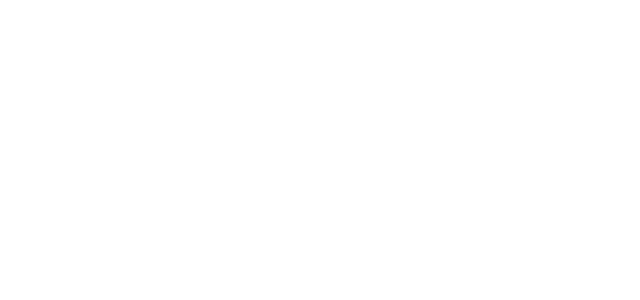
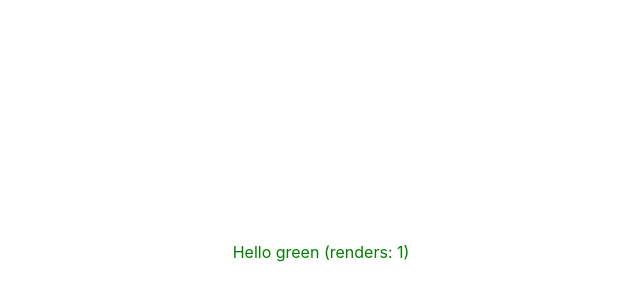
Before and after one commit to devikseong/example-react, a React (Vite) app: page /page6 in a window 1280 px wide. Before the commit this address had no page. Shown: the part 148-448 px from the top of the page, without its empty margins (319-959 px from the left). Built offline with nearby package versions, Linux system fonts and the light colour scheme.

Commit message:
feat: memozation 샘플

```diff
--- a/src/App.tsx
+++ b/src/App.tsx
@@ -14,6 +14,7 @@ import Index from './page';
 import Page3 from './page/advance/page3';
 import Page4 from './page/advance/page4';
 import Page5 from './page/advance/page5';
+import Page6 from './page/advance/page6';
 
 function App() {
   return <BrowserRouter>
@@ -24,6 +25,7 @@ function App() {
     <Route path="/page3" element={<Page3 />} />
     <Route path="/page4" element={<Page4 />} />
     <Route path="/page5" element={<Page5 />} />
+    <Route path="/page6" element={<Page6 />} />
   </Routes>
 </BrowserRouter>
 }
--- a/src/page/advance/page5.tsx
+++ b/src/page/advance/page5.tsx
@@ -10,12 +10,42 @@ const CountStateContext = createContext({
     setCount: () => {}
 } as TypeCountStateConatext)
 
+const Page5Component1 = () => {
+    const { count, setCount } = useContext(CountStateContext)
+
+    console.log("Page5Component1")
+    return (
+        <div>
+            {count}
+            <button onClick={() => setCount((c) => c + 1)}>
+                +1
+            </button>
+        </div>
+    )
+}
+
+const Page5Component2 = () => {
+    const { count, setCount } = useContext(CountStateContext)
+
+    console.log("Page5Component2")
+    return (
+        <div>
+            {count}
+            <button onClick={() => setCount((c) => c + 2)}>
+                +2
+            </button>
+        </div>
+    )
+}
+
 const Page5 = () => {
     const [count, setCount] = useState(0)
+    console.log("Page5")
 
     return <div className='flex flex-1 flex-col'>
         <CountStateContext.Provider value={{count, setCount}} >
-
+            <Page5Component1/>
+            <Page5Component2/>
         </CountStateContext.Provider>
     </div>
 }
--- /dev/null
+++ b/src/page/advance/page6.tsx
@@ -0,0 +1,33 @@
+import { createContext, SetStateAction, useContext, useState, Dispatch, useRef, useEffect } from "react"
+
+
+const Page6ColorContext = createContext('black')
+
+const Page6Component1 = () => {
+    const color = useContext(Page6ColorContext)
+    const renderCount = useRef(1)
+
+    useEffect(() => {
+        renderCount.current += 1;
+    })
+
+    console.log("Page6Component1")
+    return (
+        <div style={{ color }}>
+            Hello {color} (renders: {renderCount.current})
+        </div>
+    )
+}
+
+const Page6 = () => {
+    const [count, setCount] = useState(0)
+    console.log("Page6")
+
+    return <div className='flex flex-1 flex-col'>
+        <Page6ColorContext.Provider value='green' >
+            <Page6Component1/>
+        </Page6ColorContext.Provider>
+    </div>
+}
+
+export default Page6
--- a/src/page/index.tsx
+++ b/src/page/index.tsx
@@ -8,7 +8,8 @@ const Index = () => {
         <button onClick={() => navigate("/page2")}>page2 useReducer</button>
         <button onClick={() => navigate("/page3")}>page3 useReducer custom</button>
         <button onClick={() => navigate("/page4")}>page4 useContext</button>
-        <button onClick={() => navigate("/page5")}>page4 useContext and state</button>
+        <button onClick={() => navigate("/page5")}>page5 useContext and state</button>
+        <button onClick={() => navigate("/page6")}>page6 memo</button>
     </div>
 }
 
```
Also changed, not shown: 1 other file (tests, documents, lock files or other folders).
